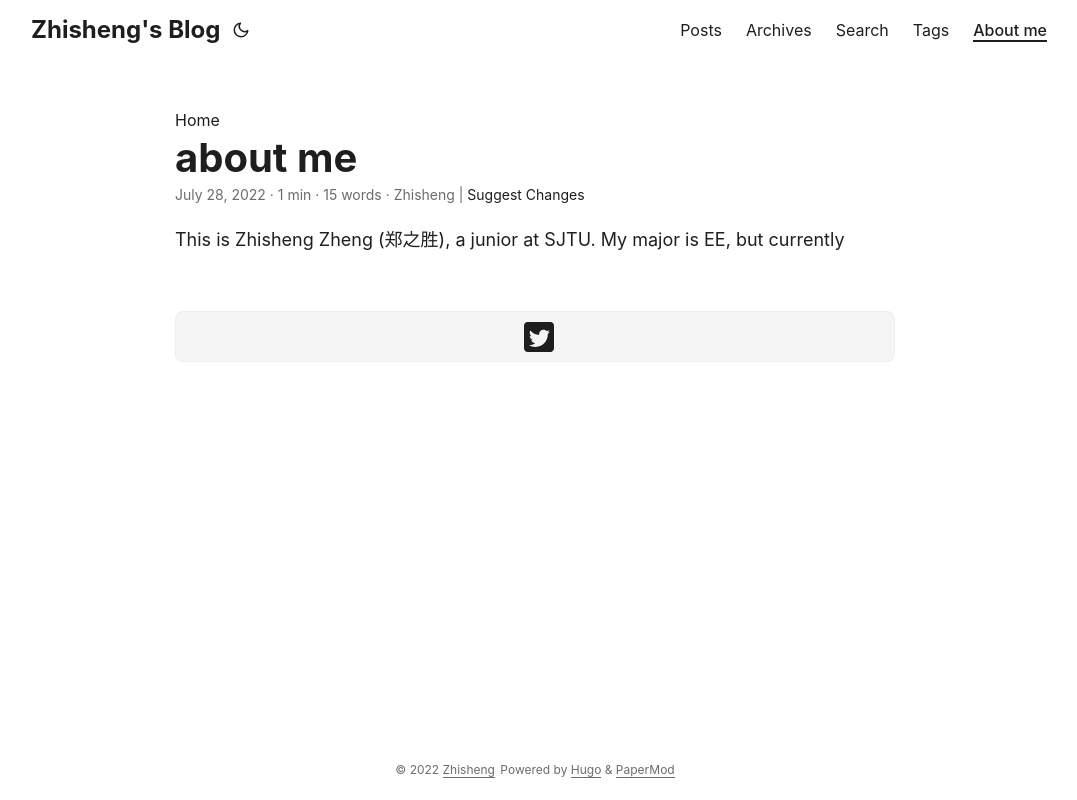
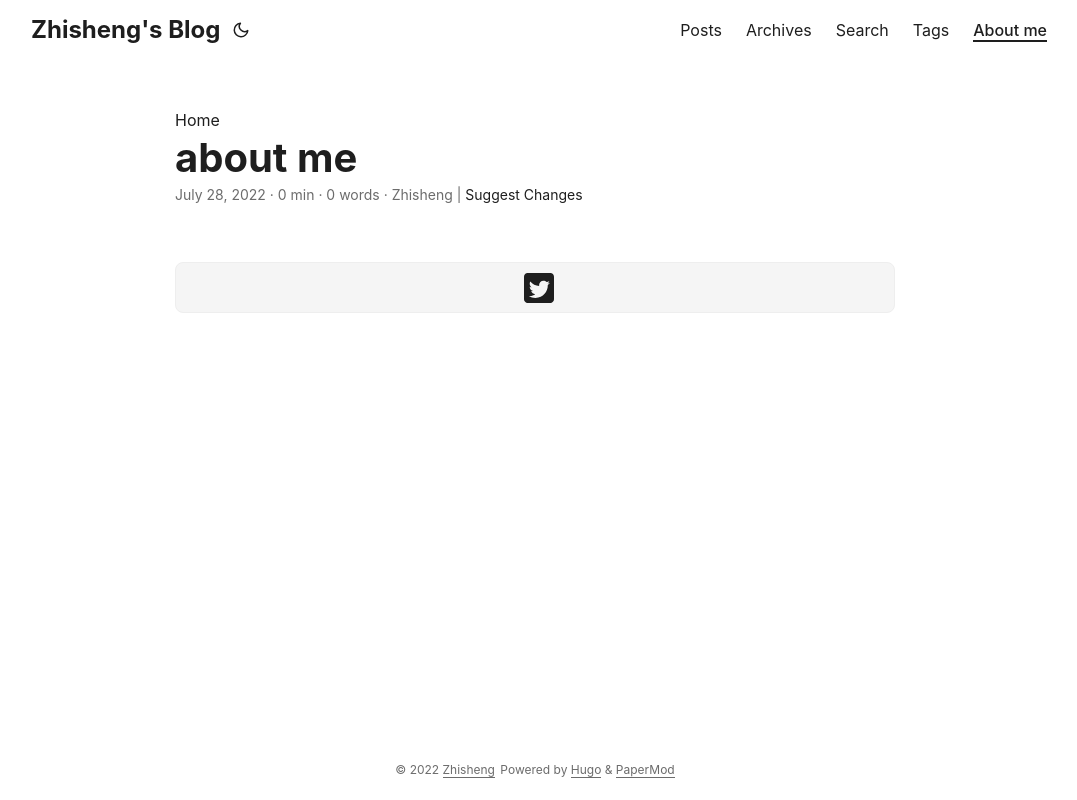
Before and after one commit to zhisheng01/zhisheng01.github.io, a plain HTML site: page about/index.html in a window 1280 px wide. Shown: the whole page, without its empty margins (105-1182 px from the left). Drawn offline with Linux system fonts and the light colour scheme.

Commit message:
about me

```diff
--- a/about/index.html
+++ b/about/index.html
@@ -5,7 +5,7 @@
 <meta name=robots content="index, follow">
 <title>about me | Zhisheng</title>
 <meta name=keywords content>
-<meta name=description content="This is Zhisheng Zheng (郑之胜), a junior at SJTU. My major is EE, but currently">
+<meta name=description content="about me - Zhisheng">
 <meta name=author content="Zhisheng">
 <link rel=canonical href=https://zhisheng01.github.io/about/>
 <meta name=google-site-verification content="XYZabc">
@@ -24,16 +24,16 @@
 <style>#theme-toggle,.top-link{display:none}</style>
 <style>@media(prefers-color-scheme:dark){:root{--theme:rgb(29, 30, 32);--entry:rgb(46, 46, 51);--primary:rgb(218, 218, 219);--secondary:rgb(155, 156, 157);--tertiary:rgb(65, 66, 68);--content:rgb(196, 196, 197);--hljs-bg:rgb(46, 46, 51);--code-bg:rgb(55, 56, 62);--border:rgb(51, 51, 51)}.list{background:var(--theme)}.list:not(.dark)::-webkit-scrollbar-track{background:0 0}.list:not(.dark)::-webkit-scrollbar-thumb{border-color:var(--theme)}}</style>
 </noscript><meta property="og:title" content="about me">
-<meta property="og:description" content="This is Zhisheng Zheng (郑之胜), a junior at SJTU. My major is EE, but currently">
+<meta property="og:description" content>
 <meta property="og:type" content="article">
 <meta property="og:url" content="https://zhisheng01.github.io/about/"><meta property="article:section" content>
 <meta property="article:published_time" content="2022-07-28T16:49:41+08:00">
 <meta property="article:modified_time" content="2022-07-28T16:49:41+08:00">
 <meta name=twitter:card content="summary">
 <meta name=twitter:title content="about me">
-<meta name=twitter:description content="This is Zhisheng Zheng (郑之胜), a junior at SJTU. My major is EE, but currently">
+<meta name=twitter:description content>
 <script type=application/ld+json>{"@context":"https://schema.org","@type":"BreadcrumbList","itemListElement":[{"@type":"ListItem","position":1,"name":"about me","item":"https://zhisheng01.github.io/about/"}]}</script>
-<script type=application/ld+json>{"@context":"https://schema.org","@type":"BlogPosting","headline":"about me","name":"about me","description":"This is Zhisheng Zheng (郑之胜), a junior at SJTU. My major is EE, but currently","keywords":[],"articleBody":"This is Zhisheng Zheng (郑之胜), a junior at SJTU. My major is EE, but currently\n","wordCount":"15","inLanguage":"en","datePublished":"2022-07-28T16:49:41+08:00","dateModified":"2022-07-28T16:49:41+08:00","author":{"@type":"Person","name":"Zhisheng"},"mainEntityOfPage":{"@type":"WebPage","@id":"https://zhisheng01.github.io/about/"},"publisher":{"@type":"Organization","name":"Zhisheng","logo":{"@type":"ImageObject","url":"https://zhisheng01.github.io/images/matrix.png"}}}</script>
+<script type=application/ld+json>{"@context":"https://schema.org","@type":"BlogPosting","headline":"about me","name":"about me","description":"","keywords":[],"articleBody":"","wordCount":"0","inLanguage":"en","datePublished":"2022-07-28T16:49:41+08:00","dateModified":"2022-07-28T16:49:41+08:00","author":{"@type":"Person","name":"Zhisheng"},"mainEntityOfPage":{"@type":"WebPage","@id":"https://zhisheng01.github.io/about/"},"publisher":{"@type":"Organization","name":"Zhisheng","logo":{"@type":"ImageObject","url":"https://zhisheng01.github.io/images/matrix.png"}}}</script>
 </head>
 <body id=top>
 <script>localStorage.getItem("pref-theme")==="dark"?document.body.classList.add('dark'):localStorage.getItem("pref-theme")==="light"?document.body.classList.remove('dark'):window.matchMedia('(prefers-color-scheme: dark)').matches&&document.body.classList.add('dark')</script>
@@ -83,11 +83,9 @@
 <h1 class=post-title>
 about me
 </h1>
-<div class=post-meta><span title="2022-07-28 16:49:41 +0800 CST">July 28, 2022</span>&nbsp;·&nbsp;1 min&nbsp;·&nbsp;15 words&nbsp;·&nbsp;Zhisheng&nbsp;|&nbsp;<a href=https://github.com/%3cpath_to_repo%3e/content/about.md rel="noopener noreferrer" target=_blank>Suggest Changes</a>
+<div class=post-meta><span title="2022-07-28 16:49:41 +0800 CST">July 28, 2022</span>&nbsp;·&nbsp;0 min&nbsp;·&nbsp;0 words&nbsp;·&nbsp;Zhisheng&nbsp;|&nbsp;<a href=https://github.com/%3cpath_to_repo%3e/content/about.md rel="noopener noreferrer" target=_blank>Suggest Changes</a>
 </div>
 </header>
-<div class=post-content><p>This is Zhisheng Zheng (郑之胜), a junior at SJTU. My major is EE, but currently</p>
-</div>
 <footer class=post-footer>
 <ul class=post-tags>
 </ul>
--- a/index.json
+++ b/index.json
@@ -1 +1 @@
-[{"content":"MT4SSL: BOOSTING SELF-SUPERVISED SPEECH REPRESENTATION LEARNING BY INTEGRATING MULTIPLE TARGETS\n","permalink":"https://zhisheng01.github.io/posts/mt4ssl/","summary":"MT4SSL: BOOSTING SELF-SUPERVISED SPEECH REPRESENTATION LEARNING BY INTEGRATING MULTIPLE TARGETS","title":"MT4SSL"},{"content":"This is Zhisheng Zheng (郑之胜), a junior at SJTU. My major is EE, but currently\n","permalink":"https://zhisheng01.github.io/about/","summary":"This is Zhisheng Zheng (郑之胜), a junior at SJTU. My major is EE, but currently","title":"about me"},{"content":"Hi, guys This is my new website.\n","permalink":"https://zhisheng01.github.io/posts/my-first-blog/","summary":"Hi, guys This is my new website.","title":"My first blog"}]
+[{"content":"MT4SSL: BOOSTING SELF-SUPERVISED SPEECH REPRESENTATION LEARNING BY INTEGRATING MULTIPLE TARGETS\n","permalink":"https://zhisheng01.github.io/posts/mt4ssl/","summary":"MT4SSL: BOOSTING SELF-SUPERVISED SPEECH REPRESENTATION LEARNING BY INTEGRATING MULTIPLE TARGETS","title":"MT4SSL"},{"content":"","permalink":"https://zhisheng01.github.io/about/","summary":"","title":"about me"},{"content":"Hi, guys This is my new website.\n","permalink":"https://zhisheng01.github.io/posts/my-first-blog/","summary":"Hi, guys This is my new website.","title":"My first blog"}]
--- a/index.xml
+++ b/index.xml
@@ -21,7 +21,7 @@
       <pubDate>Thu, 28 Jul 2022 16:49:41 +0800</pubDate>
 
       <guid>https://zhisheng01.github.io/about/</guid>
-      <description>This is Zhisheng Zheng (郑之胜), a junior at SJTU. My major is EE, but currently</description>
+      <description></description>
     </item>
 
     <item>
```
Also changed, not shown: img/matrix.png (deleted), 1 other file.
